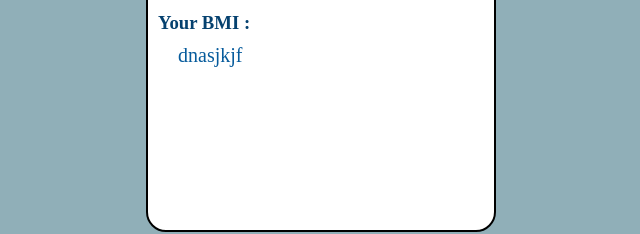
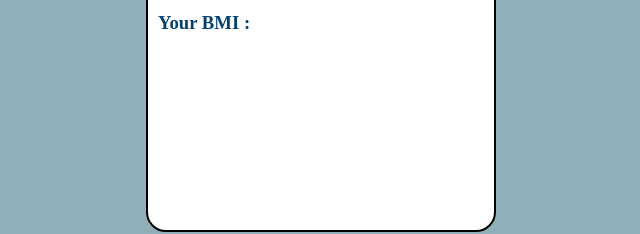
Before and after one commit to Surbhi-0204/LearnJS-Projects, a plain HTML site: page BMI_Calculator/index.html in a window 1280 px wide. Shown: the part 328-562 px from the top of the page, 319-959 px from the left. Drawn offline with Linux system fonts and the light colour scheme.

```diff
--- a/BMI_Calculator/index.html
+++ b/BMI_Calculator/index.html
@@ -19,7 +19,7 @@
         <button id="calculate">Calculate</button>
         <div id="res">
             <h3>Your BMI :</h3>
-            <p>dnasjkjf</p>
+            <p></p>
         </div>
     </div>
 </body>
```
